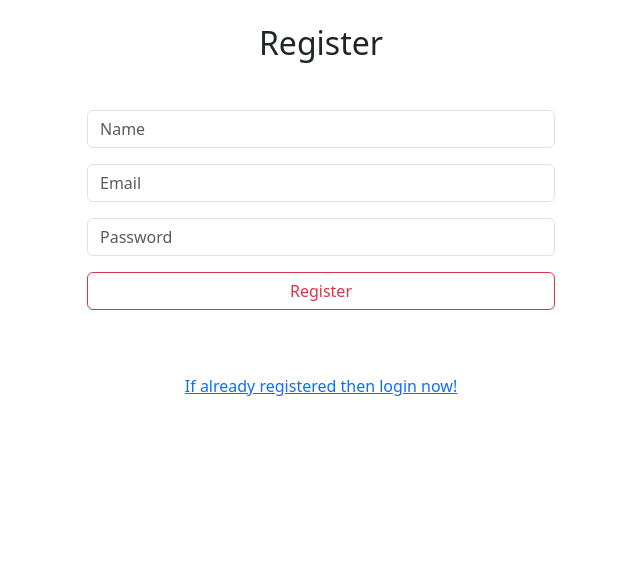
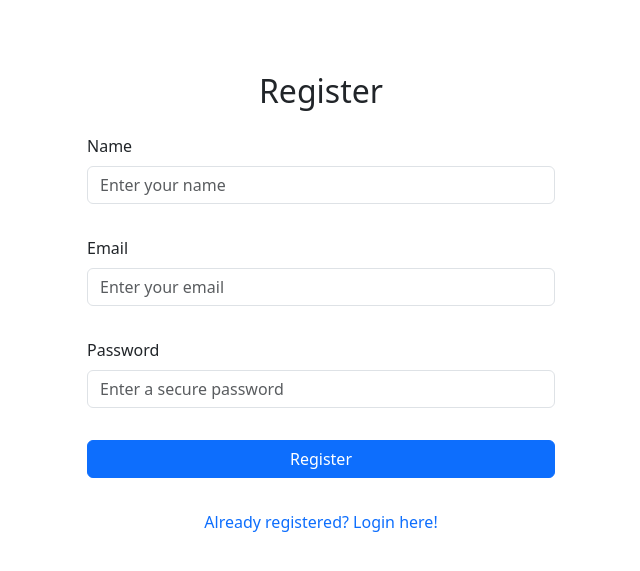
Before and after one commit to r-shafi/grocery-store-dbms, a Flask app: page /register in a window 1280 px wide. Shown: the part 72-643 px from the top of the page, without its empty margins (319-959 px from the left). Run offline with Flask 3, Linux system fonts and the light colour scheme.

Commit message:
update register template

```diff
--- a/templates/register.html
+++ b/templates/register.html
@@ -1,46 +1,66 @@
 {% extends 'parent.html' %} {% block title %}
+<title>Register Page</title>
+{% endblock title %} {% block body %}
+<div class="container mt-5">
+  <h2 class="text-center mb-4">Register</h2>
 
-<title>Register Page</title>
+  <form
+    class="d-grid gap-3 w-50 mx-auto"
+    action="{{ url_for('auth.register') }}"
+    method="POST"
+  >
+    {% if error %}
+    <div class="alert alert-danger text-center">{{ error }}</div>
+    {% endif %}
 
-{% endblock title %} {% block body %}
-
-<div class="container">
-  <h2 class="text-center mb-5">Register</h2>
-
-  <form class="d-grid gap-3 w-50 mx-auto" action="/register" method="post">
+    <div class="mb-3">
+      <label for="name" class="form-label">Name</label>
       <input
         type="text"
         class="form-control"
-      placeholder="Name"
+        id="name"
         name="name"
+        placeholder="Enter your name"
+        value="{{ request.form.get('name', '') }}"
         autocomplete="name"
         required
       />
+    </div>
 
+    <div class="mb-3">
+      <label for="email" class="form-label">Email</label>
       <input
         type="email"
         class="form-control"
-      placeholder="Email"
+        id="email"
         name="email"
+        placeholder="Enter your email"
+        value="{{ request.form.get('email', '') }}"
         autocomplete="email"
         required
       />
+    </div>
 
+    <div class="mb-3">
+      <label for="password" class="form-label">Password</label>
       <input
         type="password"
         class="form-control"
-      placeholder="Password"
+        id="password"
         name="password"
+        placeholder="Enter a secure password"
         autocomplete="new-password"
         required
       />
+    </div>
 
-    <button type="submit" class="btn btn-outline-danger mb-5">Register</button>
+    <button type="submit" class="btn btn-primary w-100">Register</button>
 
-    <a class="text-center" href="/login">
-      If already registered then login now!
+    <div class="text-center mt-3">
+      <a href="{{ url_for('auth.login') }}" class="text-decoration-none">
+        Already registered? Login here!
       </a>
+    </div>
   </form>
 </div>
-
-{% endblock body %}
+{% endblock %}
```
Lines whose indentation alone changed are shown as unchanged.
